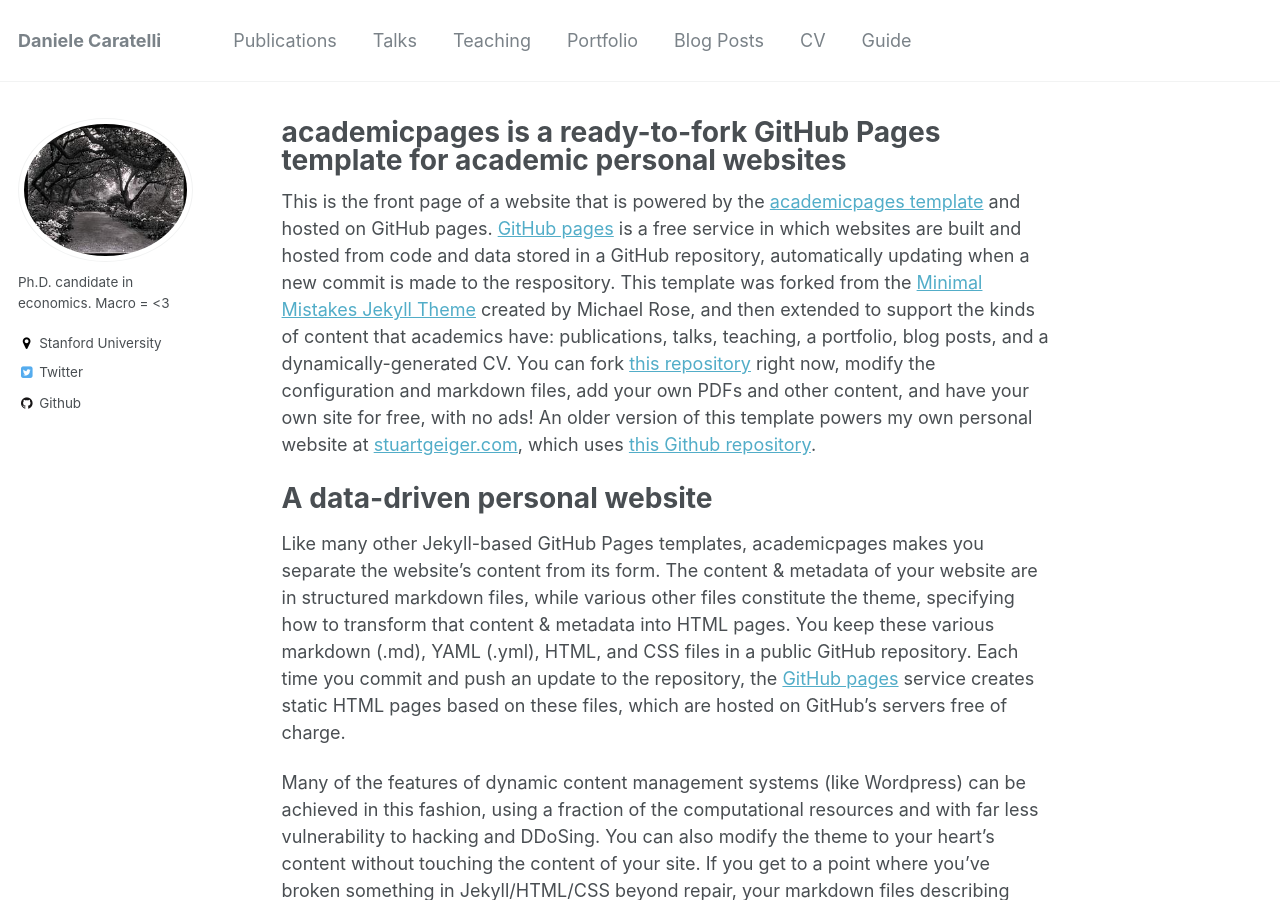
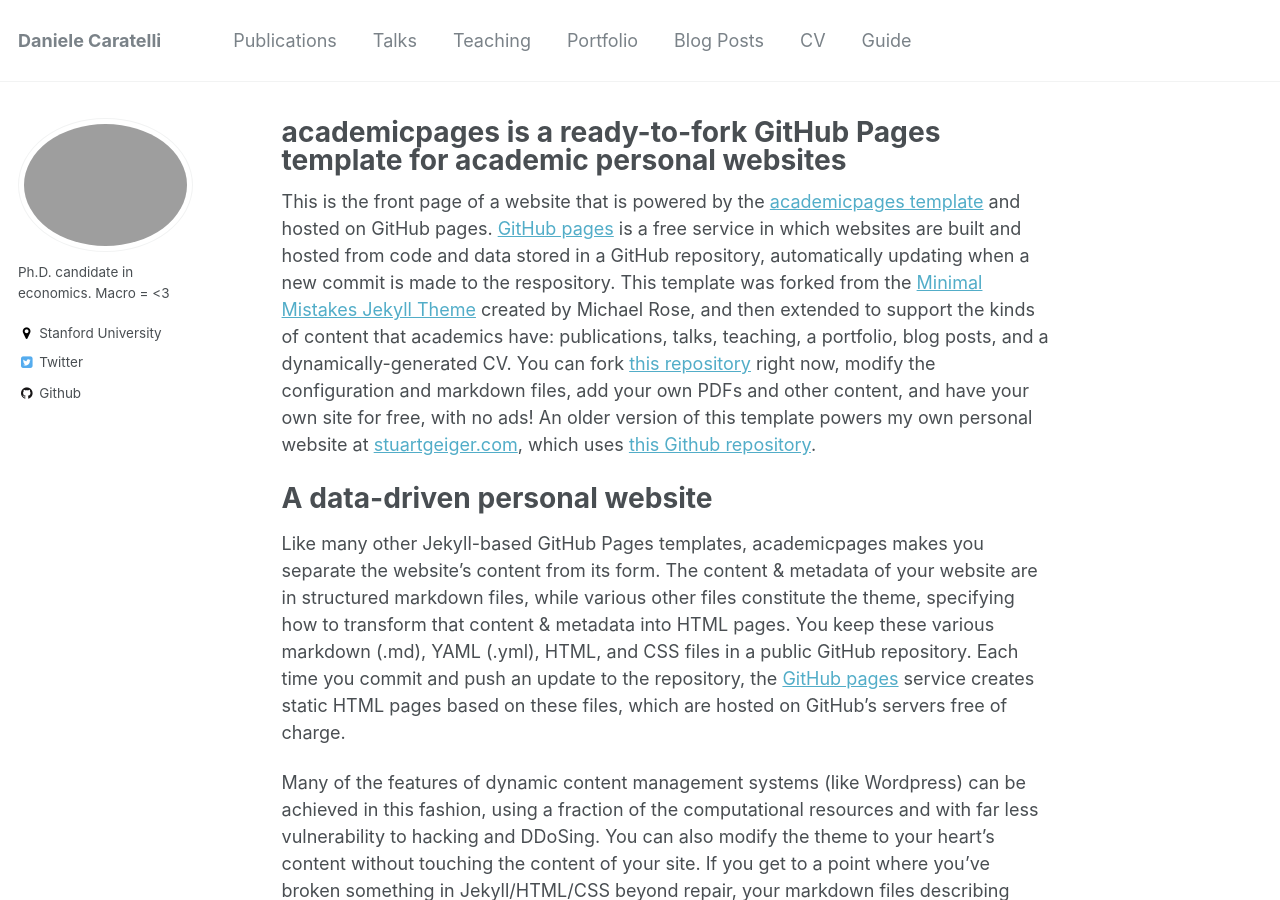
Before and after one commit to danicaratelli/danicaratelli.github.io, a Jekyll site: the page built from _pages/about.md, in a window 1280 px wide and 900 px high. Built offline with Jekyll 4.4.1, drawn with Linux system fonts in a browser that asks for light colours.

Commit message:
new profile pic

```diff
--- a/_config.yml
+++ b/_config.yml
@@ -81,7 +81,7 @@
 # Site Author
 author:
   name             :
-  avatar           : "3953273590_704e3899d5_m.jpg"
+  avatar           : "pic.png"
   bio              : "Ph.D. candidate in economics. Macro = <3"
   location         :
   employer         : "Stanford University"
```
